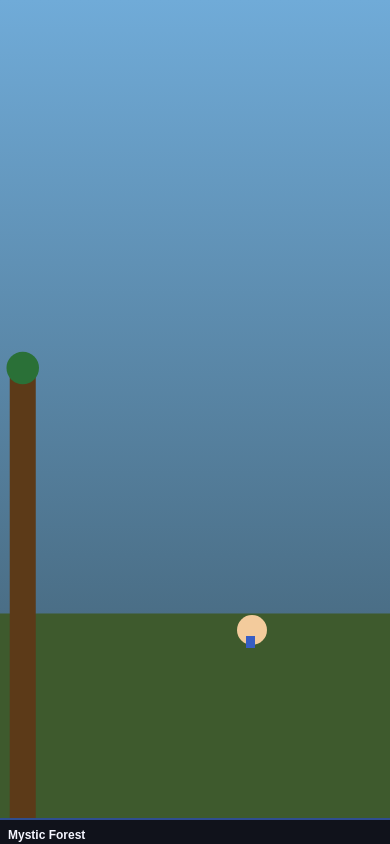
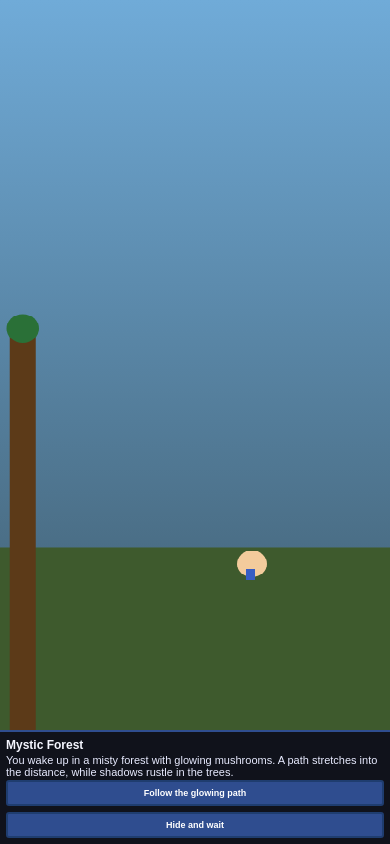
Before and after one commit to advaita-rai/game-basics, a plain HTML site: page index.html in a window 390 px wide. Drawn offline with Linux system fonts and the light colour scheme.

Commit message:
Fix mobile viewport: use dynamic viewport height and improve layout

```diff
--- a/index.html
+++ b/index.html
@@ -16,20 +16,24 @@
             user-select: none;
         }
 
-        html, body {
+        html {
             width: 100%;
             height: 100%;
-            position: fixed;
-            top: 0;
-            left: 0;
         }
 
         body {
+            width: 100%;
+            height: 100dvh;
             font-family: Arial, sans-serif;
             background: #1a1a2e;
             display: flex;
             flex-direction: column;
             overflow: hidden;
+            margin: 0;
+            padding: 0;
+            position: fixed;
+            top: 0;
+            left: 0;
         }
 
         #gameContainer {
@@ -45,6 +49,7 @@
             display: block;
             background: #0f3460;
             width: 100%;
+            min-height: 0;
             image-rendering: pixelated;
         }
 
@@ -56,7 +61,9 @@
             display: flex;
             flex-direction: column;
             gap: 4px;
-            max-height: 30vh;
+            max-height: 25vh;
+            overflow-y: auto;
+            -webkit-overflow-scrolling: touch;
         }
 
         #title {
@@ -102,9 +109,17 @@
 
         @media (max-width: 480px) {
             #title { font-size: 12px; }
-            #storyText { font-size: 11px; }
+            #storyText {
+                font-size: 11px;
+                -webkit-line-clamp: 2;
+            }
             .choiceButton { font-size: 9px; padding: 6px 4px; }
             #choicesContainer { grid-template-columns: 1fr; }
+            #textBox {
+                max-height: 20vh;
+                padding: 6px;
+                gap: 2px;
+            }
         }
     </style>
 </head>
@@ -176,11 +191,17 @@
 
         function resizeCanvas() {
             const textBox = document.getElementById('textBox');
+            const container = document.getElementById('gameContainer');
+
+            // Get actual computed dimensions
+            const containerHeight = container.clientHeight;
             const textBoxHeight = textBox.offsetHeight;
-            const containerHeight = window.innerHeight;
+            const canvasHeight = containerHeight - textBoxHeight;
 
             canvas.width = window.innerWidth;
-            canvas.height = containerHeight - textBoxHeight;
+            canvas.height = Math.max(canvasHeight, 100);
+
+            drawScene(currentScene);
         }
 
         function initAudio() {
@@ -330,10 +351,26 @@
             resizeCanvas();
             drawScene('intro');
 
+            // Handle viewport changes on mobile
             window.addEventListener('resize', () => {
                 resizeCanvas();
                 drawScene(currentScene);
             });
+
+            // Handle orientation change
+            window.addEventListener('orientationchange', () => {
+                setTimeout(() => {
+                    resizeCanvas();
+                    drawScene(currentScene);
+                }, 100);
+            });
+
+            // Force layout recalculation when visual viewport changes
+            if (window.visualViewport) {
+                window.visualViewport.addEventListener('resize', () => {
+                    resizeCanvas();
+                });
+            }
 
             document.addEventListener('touchstart', initAudio, { once: true });
             document.addEventListener('click', initAudio, { once: true });
```
